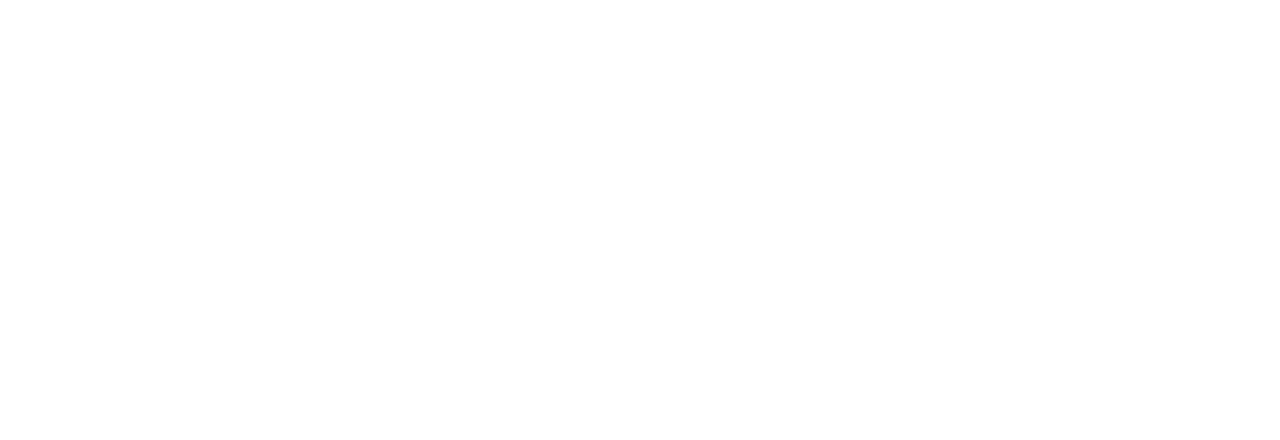
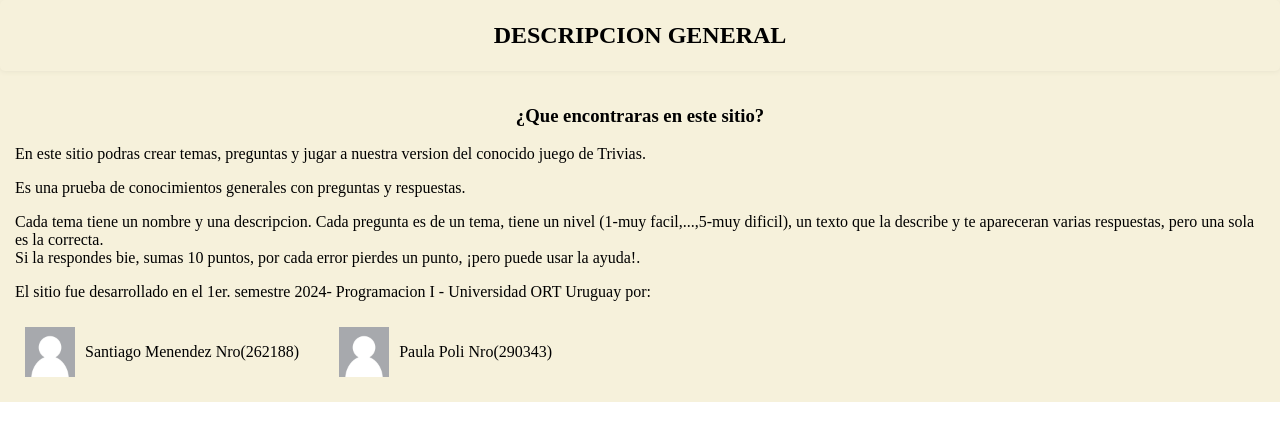
Before and after one commit to santimenendez98/obligatorioProgramacion1, a plain HTML site: page index.html in a window 1280 px wide. Drawn offline with Linux system fonts and the light colour scheme.

Commit message:
Agregue toda la informacion de la seccion 1

```diff
--- a/css/styles.css
+++ b/css/styles.css
@@ -0,0 +1,38 @@
+body {
+    margin: 0;
+    padding: 0;
+}
+
+.container-descripcion-general {
+    background: #f6f1db;
+}
+
+.container-descripcion-general-contenido {
+    padding: 15px;
+}
+
+.descripcion-general-titulo {
+    text-align: center;
+    padding: 2px 0 2px 0;
+    box-shadow: 0px 1px 5px #e9e4ce;
+    border-radius: 5px;
+}
+
+.descripcion-general-subtitulo{
+    text-align: center;
+}
+
+.container-descripcion-general-imagenes {
+    display: flex;
+}
+
+.descripcion-general-imagenes {
+    display: flex;
+    margin-right: 30px;
+    align-items: center;
+}
+
+.descripcion-general-imagenes img{
+    width: 50px;
+    padding: 10px;
+}
--- a/index.html
+++ b/index.html
@@ -7,5 +7,39 @@
     <link rel="stylesheet" href="css/styles.css">
 </head>
 <body>
+    <section class="container-descripcion-general">
+        <div class="descripcion-general-titulo">
+            <h1>DESCRIPCION GENERAL</h1>
+        </div>
+        <div class="container-descripcion-general-contenido">
+            <div class="descripcion-general-subtitulo">
+                <h3>¿Que encontraras en este sitio?</h3>
+            </div>
+            <div>
+                <p>
+                    En este sitio podras crear temas, preguntas y jugar a nuestra version del conocido juego de Trivias.
+                </p>
+                <p>
+                    Es una prueba de conocimientos generales con preguntas y respuestas.
+                </p>
+                <p>
+                    Cada tema tiene un nombre y una descripcion. Cada pregunta es de un tema, tiene un nivel (1-muy facil,...,5-muy dificil), un texto que la describe y te apareceran varias respuestas, pero una sola es la correcta.<br>Si la respondes bie, sumas 10 puntos, por cada error pierdes un punto, ¡pero puede usar la ayuda!.
+                </p>
+                <p>
+                    El sitio fue desarrollado en el 1er. semestre 2024- Programacion I - Universidad ORT Uruguay por:
+                </p>
+            </div>
+            <div class="container-descripcion-general-imagenes">
+                <div class="descripcion-general-imagenes">
+                    <img src="./img/avatar.jpg">
+                    <p>Santiago Menendez Nro(262188)</p>
+                </div>
+                <div class="descripcion-general-imagenes">
+                    <img src="./img/avatar.jpg">
+                    <p>Paula Poli Nro(290343)</p>
+                </div>
+            </div>
+        </div>
+    </section>
 </body>
 </html>
```
Also changed, not shown: img/avatar.jpg (added).
